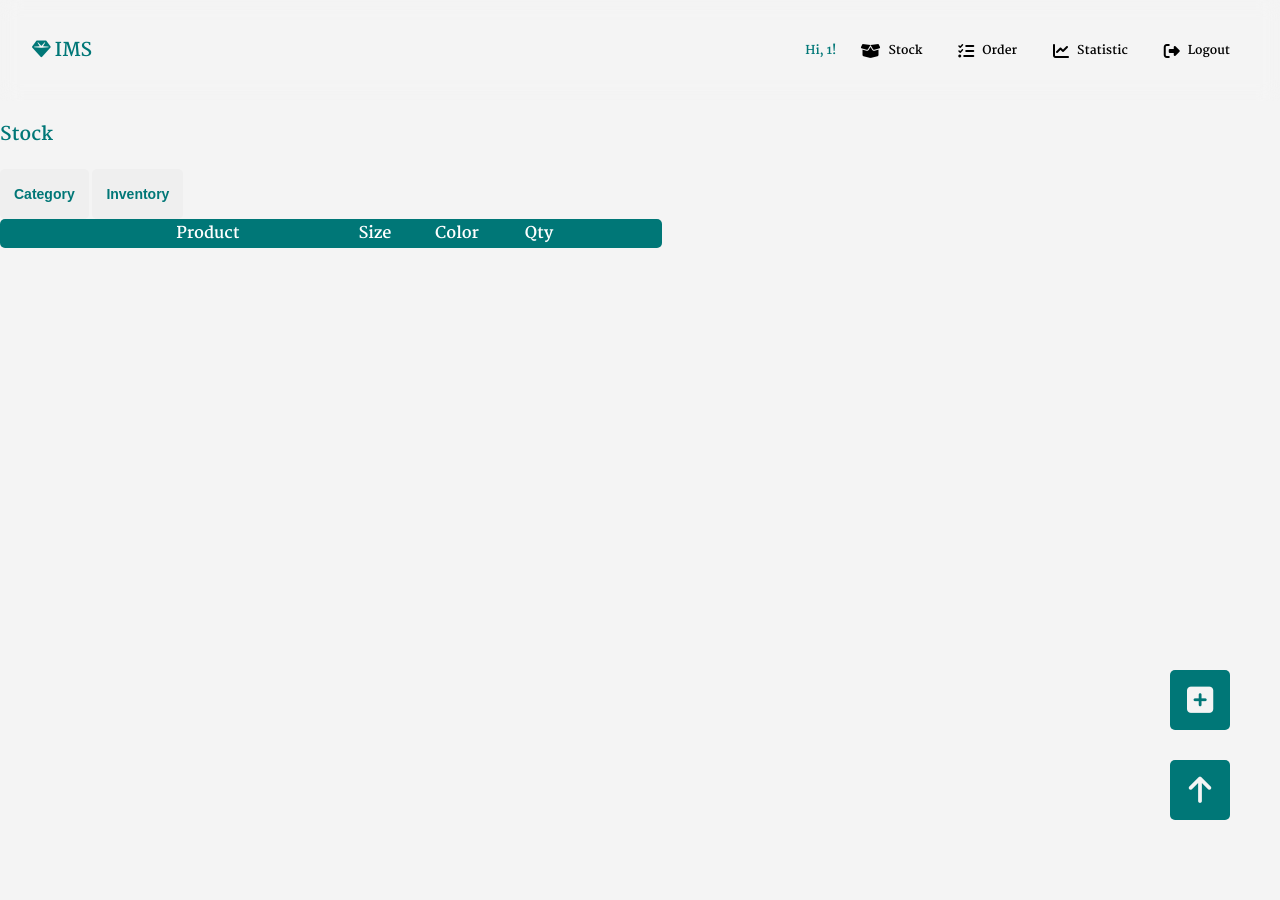
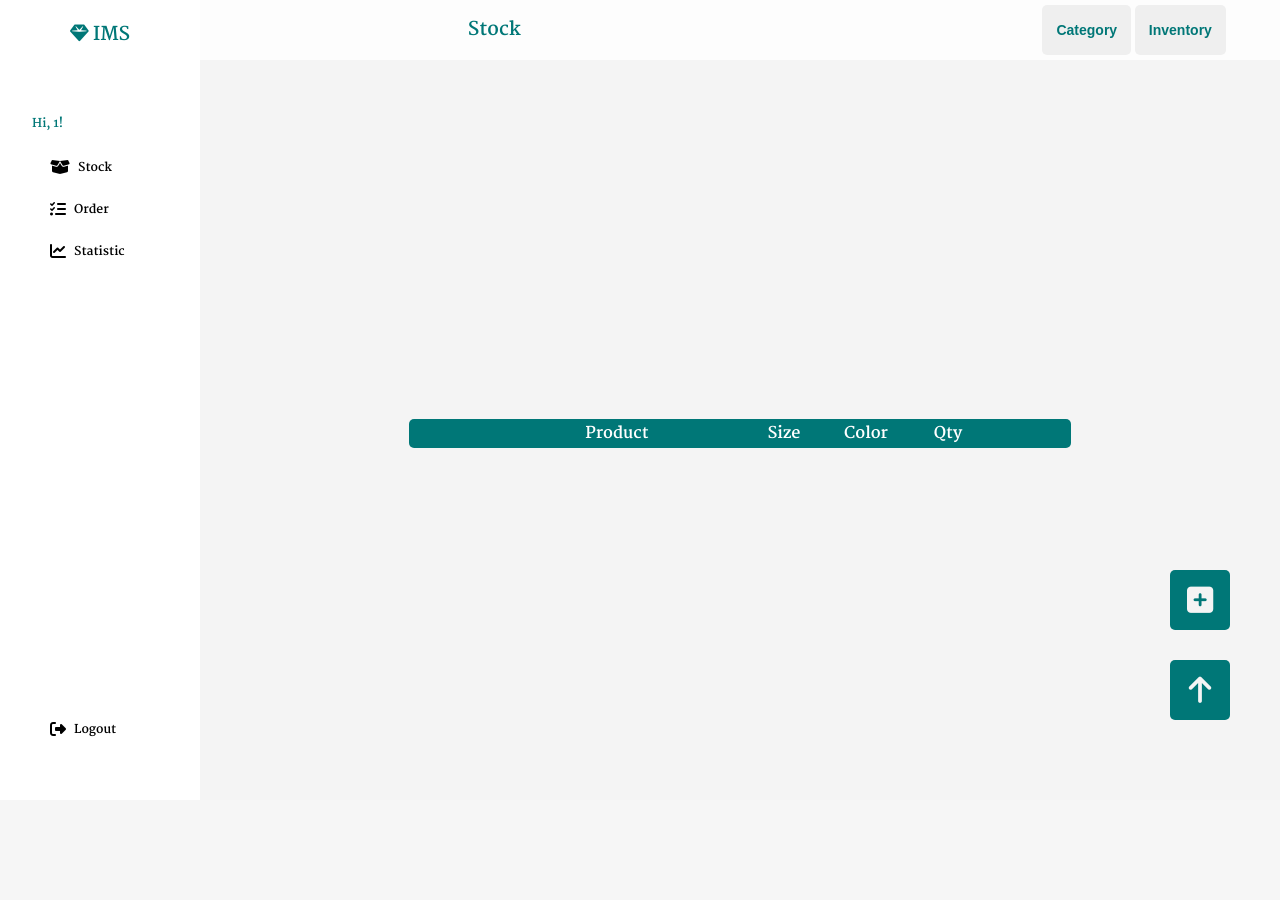
Before and after one commit to kawaii-ng/IMS_project, a PHP site: page /project/public/dashboard-page.php?page=stock_checking in a window 1280 px wide. After the commit the page ends 737 px from the top, so only its background shows below. Run offline with PHP 8.4, Linux system fonts and the light colour scheme; the visitor is signed in with stand-in values (Sample User, id 1); data that the repository does not hold is empty; some libraries are stand-ins or nearby versions.

Commit message:
part of ui fixed

```diff
--- a/functions/login-functions.php
+++ b/functions/login-functions.php
@@ -71,7 +71,7 @@
 
 // login
 
-if($_POST['submitType'] == "Login"){
+if(isset($_POST['submitType']) && $_POST['submitType'] == "Login"){
 
     $userID = $_POST['userID'];
     $userPW = $_POST['userPW'];
@@ -82,7 +82,7 @@
 
 // register
 
-if($_POST['submitType'] == 'Register'){
+if(isset($_POST['submitType']) && $_POST['submitType'] == 'Register'){
 
     $userID = $_POST['regUserID'];
     $userPW = $_POST['regUserPW'];
--- a/public/css/dashboard-page.css
+++ b/public/css/dashboard-page.css
@@ -1,27 +1,37 @@
-.container {
+/* .content-section {
 
     background: #f4f4f4;
     display: flex;
     flex-direction: column;
     flex: 1;
     overflow-y: scroll;
-    padding-top: 100px;
+
+} */
+
+.dashboard {
+
+    position: relative;
+    height: 100vh;
+    background: #f4f4f4;
+    display: flex;
+    flex-direction: row;
 
 }
 
-.main-section {
+.dashboard-content {
 
+    margin-left: 00px;
+    position: relative;
     display: flex;
+    flex-direction: column;
     flex: 1;
-    flex-direction: column;
-    align-items: center;
+    overflow-y: scroll;
 
 }
 
 .content {
 
-    margin-top: 60px;
-    margin-bottom: 60px;
+    margin-top: 50px;
     display: flex;
     flex-direction: column;
     justify-content: center;
@@ -30,31 +40,8 @@
 
 }
 
-.title-bar {
+.content table {
 
-    left: 0;
-    width: 100%;
-    height: 60px;
-    background: rgba(255, 255, 255, 0.8);
-    /* box-shadow: 0px 1px 10px rgba(0, 0, 0, .1); */
-    display: flex;
-    align-items: center;
-    justify-content: space-around;
-    position: fixed;
-    z-index: 2;
-    backdrop-filter: blur(10px);
+    margin-top: 1em;
 
 }
-
-.title-bar h3, .title-bar div {
-
-    margin: 0em 5em;
-
-}
-
-.title-bar strong {
-
-    color: #007777;
-    margin: 0em 1em;
-
-}
--- a/public/css/index.css
+++ b/public/css/index.css
@@ -181,7 +181,7 @@
 
 .fab-group {
 
-    position: absolute;
+    position: fixed;
     z-index: 1000;
     bottom: 50px;
     right: 50px;
--- a/public/css/navbar.css
+++ b/public/css/navbar.css
@@ -1,30 +1,40 @@
 .navbar {
 
-    position: absolute;
-    top: 0;
-    left: 0;
-    right: 0;
-    z-index: 1;
-    height: fit-content;
+    position: relative;
+    height: 100vh;
+    width: 200px;
+    z-index: 2;
     display: flex;
-    align-items: center;
-    padding: 1em 2em;
-    background: rgba(0, 0, 0, 0);
+    flex-direction: column;
+    justify-content: center;
     backdrop-filter: blur(10px);
+    background-color: white;
 
 }
 
 .logo {
     color: #007777;
     cursor: pointer;
+    text-align: center;
+    width: 100%;
 }
 
 .menu {
 
+    margin: 2em;
+    width: 100%;
     display: flex;
     flex: 1;
-    justify-content: flex-end;
-    align-items: center;
+    flex-direction: column;
+    justify-content: flex-start;
+    align-items: flex-start;
+
+}
+
+.menu-btn:nth-last-child(1){
+
+    position: absolute;
+    bottom: 50px;
 
 }
 
--- a/public/css/product-detail.css
+++ b/public/css/product-detail.css
@@ -1,16 +1,16 @@
 .detail-modal {
 
-    position: absolute;
+    position: fixed;
     z-index: 1000;
     width: 100vw;
     height: 100vh;
-    top: 50px; /*50*/
+    top: 0px;
     bottom: 0;
-    left: 0;
+    left: 0px;
     right: 0;
     background-color: #f4f4f4;
-    display: none; /*none*/
-    opacity: 0; /*0*/
+    display: none;
+    opacity: 0;
 
 }
 
--- a/public/css/products.css
+++ b/public/css/products.css
@@ -2,7 +2,6 @@
 
     display: grid;
     grid-template-columns: 1fr 1fr 1fr;
-    padding: 1em;
 
 }
 
--- a/public/css/remove-modal.css
+++ b/public/css/remove-modal.css
@@ -1,14 +1,13 @@
 .remove-modal-container {
 
-    position: absolute;
-    z-index: 999;
+    position: fixed;
+    z-index: 1999;
 
     background: rgba(0, 0, 0, .3);
-    width: 100vw;
-    height: 100vh;
+
     top: 0;
     bottom: 0;
-    left: 0;
+    left: 0px;
     right: 0;
 
     display: none;
@@ -32,7 +31,7 @@
     content: "";
     top: 0;
     bottom: 0;
-    left: 0;
+    left: 0px;
     right: 0;
     position: absolute;
 
--- /dev/null
+++ b/public/css/titlebar.css
@@ -0,0 +1,31 @@
+.title-bar {
+
+    display: flex;
+    width: 100%;
+    left: 200px;
+    height: 60px;
+    /* background: red; */
+    background: rgba(255, 255, 255, 0.8);
+    /* box-shadow: 0px 1px 10px rgba(0, 0, 0, .1); */
+    display: flex;
+    align-items: center;
+    justify-content: space-around;
+    position: fixed;
+    top: 0;
+    z-index: 2;
+    backdrop-filter: blur(10px);
+
+}
+
+.title-bar h3, .title-bar div {
+
+    margin: 0em 5em;
+
+}
+
+.title-bar strong {
+
+    color: #007777;
+    margin: 0em 1em;
+
+}
--- a/public/dashboard-page.php
+++ b/public/dashboard-page.php
@@ -2,11 +2,10 @@
 
     include_once("./header.php");
     include_once("../functions/login-functions.php");
-    session_start();
 
 ?>
 
-<div class="container flex-column">
+<div class="dashboard">
 
 <?php
 
@@ -14,7 +13,7 @@
 
 ?>
 
-    <div class="container">
+    <div class="dashboard-content">
         <?php
 
             if($_SESSION['role'] == "user"){
@@ -31,7 +30,7 @@
                         break;
 
                     case "profile":
-                        include_once('./profile.php');
+                        // include_once('./profile.php');
                         break;
 
                     default:
--- a/public/header.php
+++ b/public/header.php
@@ -22,6 +22,7 @@
     <link rel="stylesheet" href="../public/css/index.css">
     <link rel="stylesheet" href="../public/css/login-page.css">
     <link rel="stylesheet" href="../public/css/navbar.css">
+    <link rel="stylesheet" href="../public/css/titlebar.css">
     <link rel="stylesheet" href="../public/css/dashboard-page.css">
     <link rel="stylesheet" href="../public/css/products.css">
     <link rel="stylesheet" href="../public/css/product-detail.css">
--- a/public/stock-checking.php
+++ b/public/stock-checking.php
@@ -1,6 +1,6 @@
-<div class="shopping-cart-section">
+<div id="top"></div>
+<div class="content">
 
-    <div id="top"></div>
 
     <div class="fab-group">
         <div class='fab'>
@@ -12,7 +12,7 @@
         </a>
     </div>
 
-    <div class="cart-bar">
+    <div class="title-bar">
         <h3>Stock</h3>
         <div>
             <button onclick="location.href='/project/public/dashboard-page.php?page=stock_checking&table=category'"
@@ -50,7 +50,7 @@
     if($_GET['table'] == 'category'){
 
         echo "
-        <div class='cart'>
+        <div class=''>
         <table class='stock-table'>
             <tr>
                 <th></th>
```
Also changed, not shown: public/shopping-cart.php (+9 -11 lines), public/titlebar.php (added, +16 -0 lines), public/navbar.php (indentation only).
